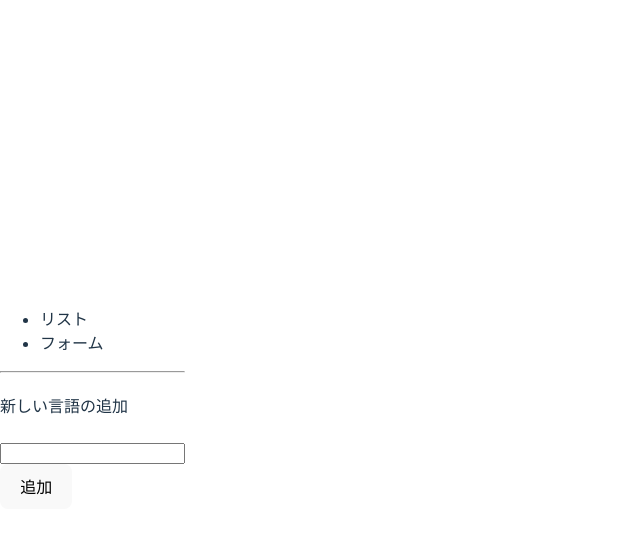
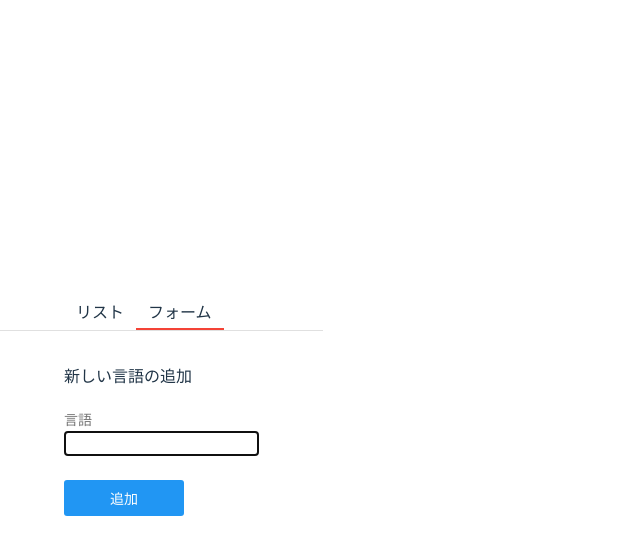
Before and after one commit to Replay95/react-tutorial, a React (Vite) app: page / in a window 1280 px wide. Both pictures are taken after a click on the item "フォーム". Shown: the top 554 px of the page, without its empty margins (0-640 px from the left). Built offline with nearby package versions, Linux system fonts and the light colour scheme.

Commit message:
Day3/lesson7まで

```diff
--- a/package.json
+++ b/package.json
@@ -11,7 +11,8 @@
   },
   "dependencies": {
     "react": "^18.2.0",
-    "react-dom": "^18.2.0"
+    "react-dom": "^18.2.0",
+    "styled-components": "^6.1.11"
   },
   "devDependencies": {
     "@types/react": "^18.2.66",
--- a/src/App.jsx
+++ b/src/App.jsx
@@ -2,6 +2,26 @@
 import { List } from "./List";
 import { Form } from "./Form";
 import { getLanguages } from "./const/languages";
+import styled from "styled-components";
+
+const Header = styled.header`
+  display: flex;
+  justify-content: space-between;
+  padding: 24px 64px 0;
+  border-bottom: 1px solid #e0e0e0;
+`;
+
+const HeaderUl = styled.ul`
+  display: flex;
+  margin: 0;
+  padding: 0;
+`;
+const HeaderLi = styled.li`
+  list-style: none;
+  padding: 4px 12px;
+  cursor: pointer;
+  border-bottom: ${(props) => (props.focused ? "2px solid #F44336" : "none")};
+`;
 
 class App extends React.Component {
   constructor(props) {
@@ -28,13 +48,22 @@
     const { tab, langs } = this.state;
     return (
       <div>
-        <header>
-          <ul>
-            <li onClick={() => this.setState({ tab: "list" })}>リスト</li>
-            <li onClick={() => this.setState({ tab: "form" })}>フォーム</li>
-          </ul>
-        </header>
-        <hr />
+        <Header>
+          <HeaderUl>
+            <HeaderLi
+              focused={tab === "list"}
+              onClick={() => this.setState({ tab: "list" })}
+            >
+              リスト
+            </HeaderLi>
+            <HeaderLi
+              focused={tab === "form"}
+              onClick={() => this.setState({ tab: "form" })}
+            >
+              フォーム
+            </HeaderLi>
+          </HeaderUl>
+        </Header>
         {tab === "list" ? (
           <List langs={langs} />
         ) : (
--- a/src/Form.jsx
+++ b/src/Form.jsx
@@ -1,4 +1,27 @@
 import React from "react";
+import styled from "styled-components";
+import { Button } from "./components/button";
+
+const Container = styled.div`
+  padding: 12px 64px;
+`;
+const Label = styled.label`
+  display: flex;
+  color: #757575;
+  font-size: 14px;
+  font-weight: bold;
+`;
+const Input = styled.input`
+  border-radius: 3px;
+  padding: 4px 8px;
+  border: 1px solid black;
+`;
+const ButtonContainer = styled.div`
+  margin-top: 24px;
+`;
+const FormButton = styled(Button)`
+  width: 120px;
+`;
 
 export class Form extends React.Component {
   constructor(props) {
@@ -9,25 +32,26 @@
     e.preventDefault();
     this.props.onAddLang(this.state.text);
   }
-
   render() {
     const { text } = this.state;
     return (
-      <div>
+      <Container>
         <h4>新しい言語の追加</h4>
         <form onSubmit={(e) => this.submitForm(e)}>
           <div>
-            <input
+            <Label>言語</Label>
+            <Input
               type="text"
               value={text}
               onChange={(e) => this.setState({ text: e.target.value })}
+              autoFocus
             />
           </div>
-          <div>
-            <button>追加</button>
-          </div>
+          <ButtonContainer>
+            <FormButton>追加</FormButton>
+          </ButtonContainer>
         </form>
-      </div>
+      </Container>
     );
   }
 }
--- a/src/List.jsx
+++ b/src/List.jsx
@@ -1,14 +1,30 @@
 import React from "react";
+import styled from "styled-components";
+
+const Component = styled.div`
+  padding: 12px 64px;
+`;
+
+const ListItem = styled.div`
+  padding: 8px 16px;
+
+  &:nth-child(n + 2) {
+    border-top: 1px solid #d9dbde;
+  }
+`;
 
 export class List extends React.Component {
   render() {
     const { langs } = this.props;
     return (
-      <div>
-        {langs.map((lang, index) => {
-          return <div key={index}>{lang}</div>;
-        })}
-      </div>
+      <Component>
+        <h4>取り扱い言語リスト</h4>
+        <div>
+          {langs.map((lang, index) => {
+            return <ListItem key={index}>{lang}</ListItem>;
+          })}
+        </div>
+      </Component>
     );
   }
 }
--- /dev/null
+++ b/src/components/button.jsx
@@ -0,0 +1,13 @@
+import styled from "styled-components";
+
+export const Button = styled.button`
+  border: none;
+  border-radius: 3px;
+  background-color: #2196f3;
+  padding: 8px 16px;
+  min-width: 100px;
+  font-size: 14px;
+  font-weight: bold;
+  color: white;
+  cursor: pointer;
+`;
```
Also changed, not shown: 2 other files (tests, documents, lock files or other folders).
